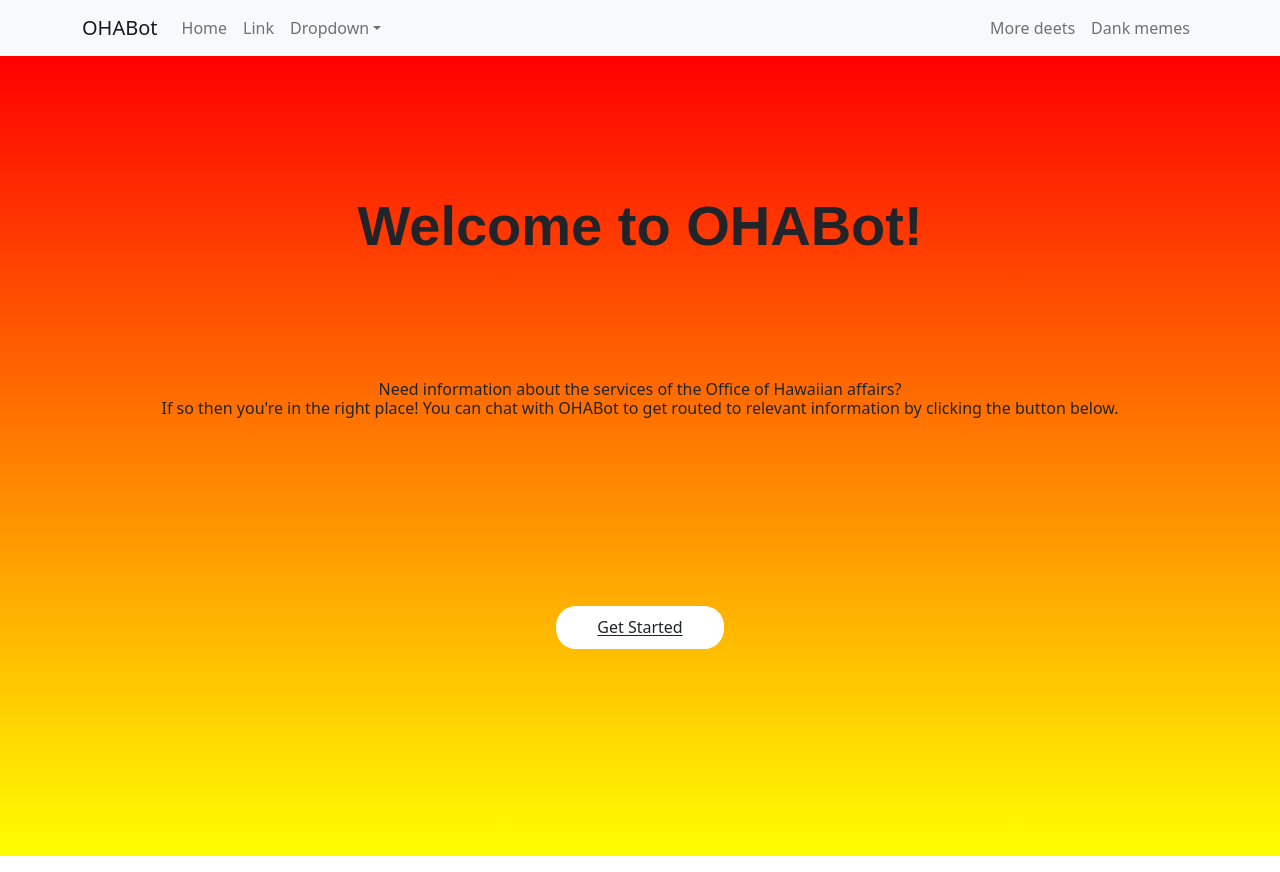
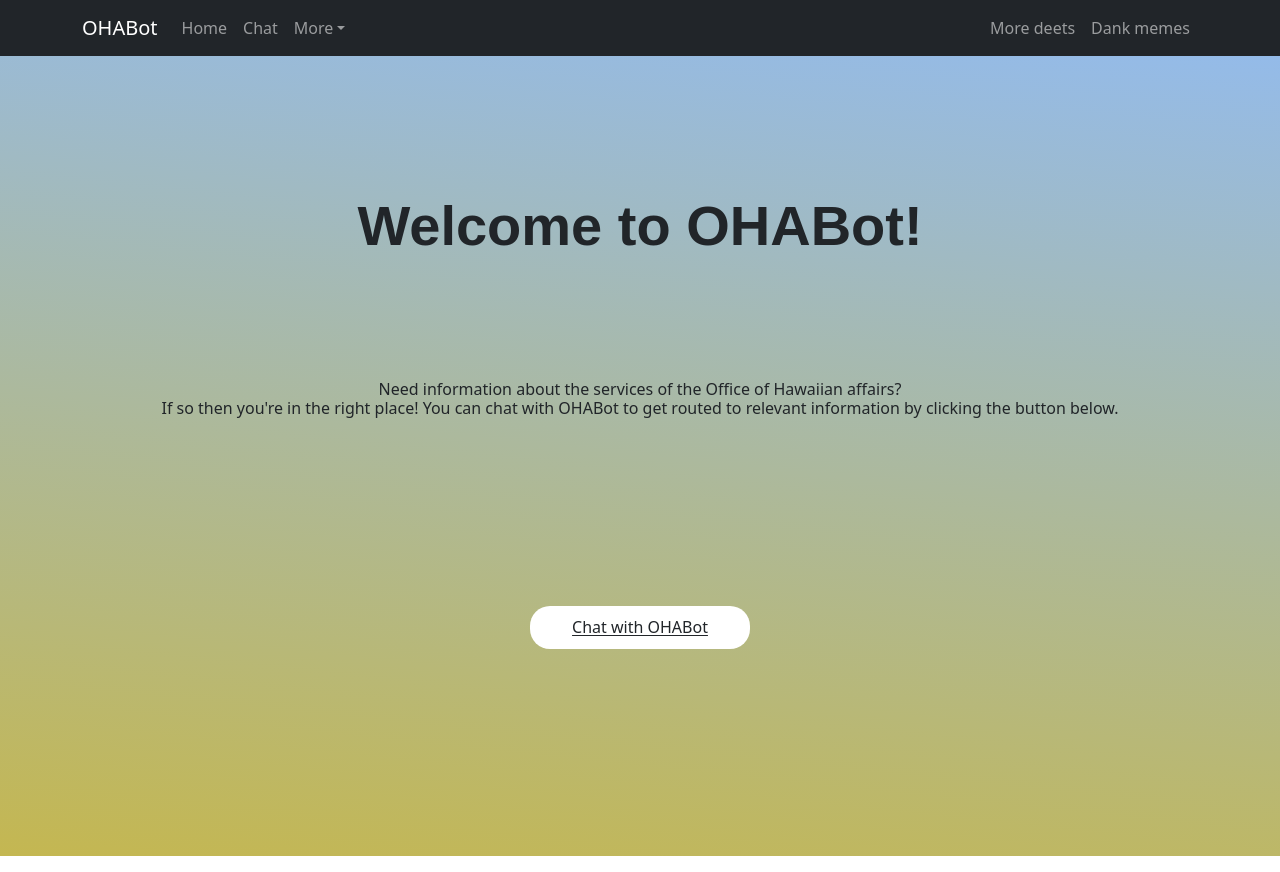
Before and after one commit to TimothyNicdao/LonelyStar, a React (Create React App) app in the folder frontend/: page / in a window 1280 px wide. Built offline with nearby package versions, Linux system fonts and the light colour scheme.

Commit message:
worked on landing page(working)

```diff
--- a/frontend/src/components/LandingPage.jsx
+++ b/frontend/src/components/LandingPage.jsx
@@ -27,7 +27,7 @@
                 alt=""
               /> */}
               <div className="intro-button">
-                <a href="">Get Started</a>
+                <a href="chat">Chat with OHABot</a>
               </div>
             </div>
 
@@ -35,7 +35,9 @@
               header {
                 margin-bottom: 1rem;
                 height: 100vh;
-                background-image: linear-gradient(red, yellow);
+                // background-image: linear-gradient(red, yellow);
+                background: rgb(238,174,202);
+                background: linear-gradient(6deg, rgba(238,174,202,1) 0%, rgba(196,183,81,1) 0%, rgba(148,187,233,1) 100%);
               }
               .intro-logo {
                 display: flex;
--- a/frontend/src/components/NavBar.jsx
+++ b/frontend/src/components/NavBar.jsx
@@ -8,15 +8,15 @@
     }
     render() {
         return (
-            <Navbar bg="light" expand="lg">
+            <Navbar bg="dark" variant="dark" expand="lg">
                 <Container>
                     <Navbar.Brand href="#home">OHABot</Navbar.Brand>
                     <Navbar.Toggle aria-controls="basic-navbar-nav" />
                     <Navbar.Collapse id="basic-navbar-nav">
                     <Nav className="me-auto">
                         <Nav.Link href="#home">Home</Nav.Link>
-                        <Nav.Link href="#link">Link</Nav.Link>
-                        <NavDropdown title="Dropdown" id="basic-nav-dropdown">
+                        <Nav.Link href="#link">Chat</Nav.Link>
+                        <NavDropdown title="More" id="basic-nav-dropdown">
                         <NavDropdown.Item href="#action/3.1">Action</NavDropdown.Item>
                         <NavDropdown.Item href="#action/3.2">Another action</NavDropdown.Item>
                         <NavDropdown.Item href="#action/3.3">Something</NavDropdown.Item>
```
